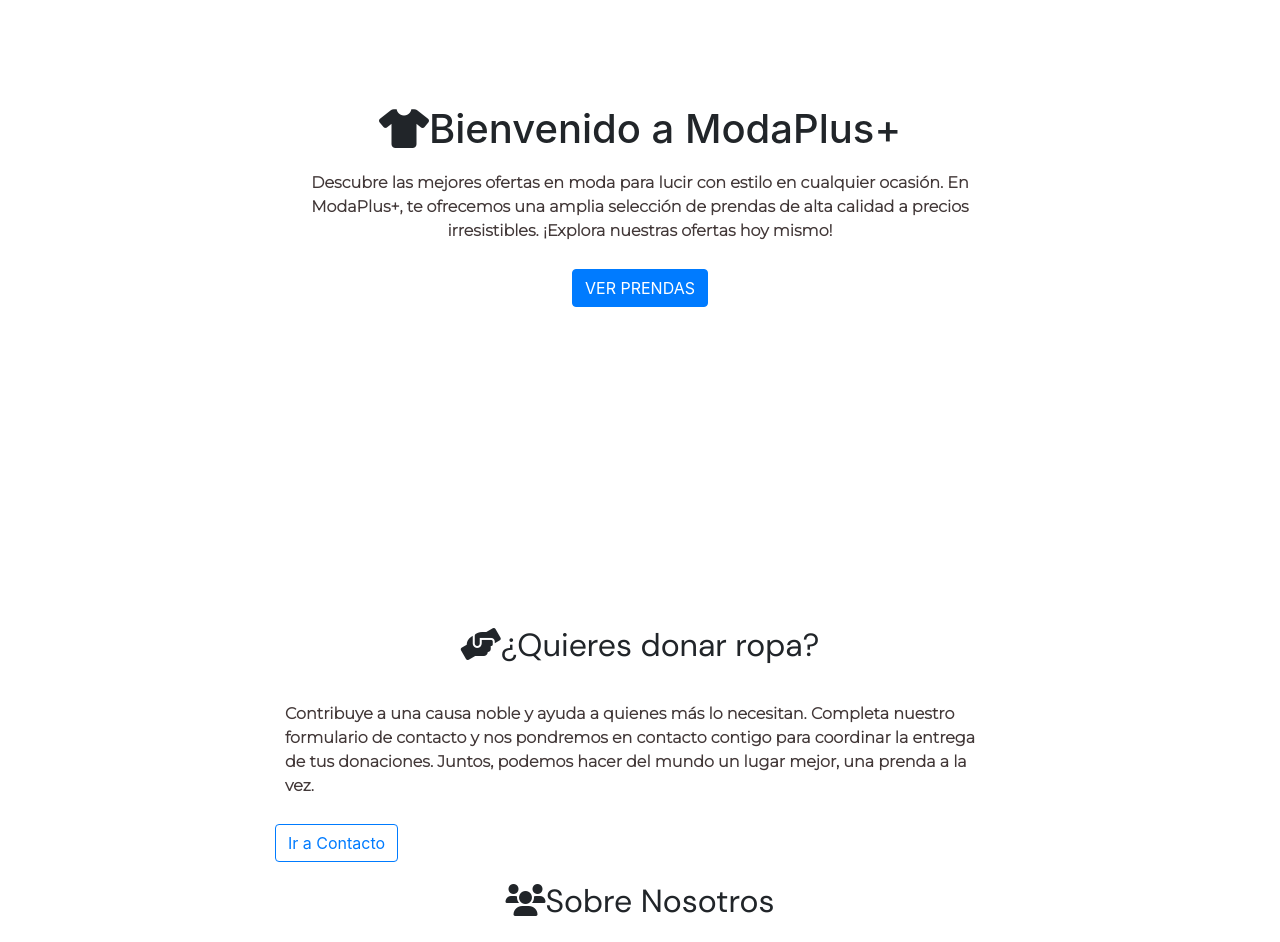
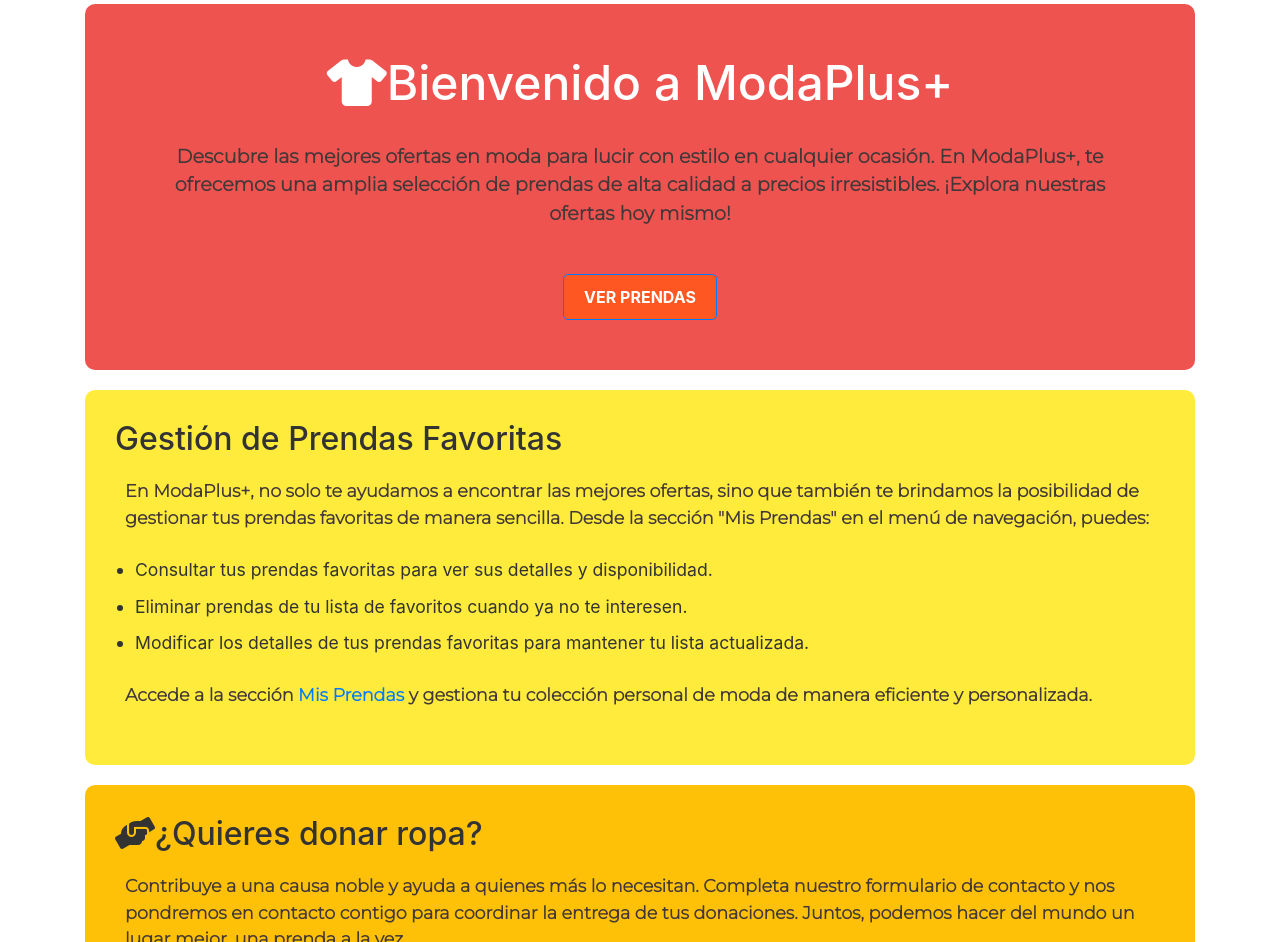
Before and after one commit to JonathanJM-cba/Proyecto-CAC-Node-Grupo12, a plain HTML site: page index.html in a window 1280 px wide. Shown: the part 894-1836 px from the top of the page. Drawn offline with nearby package versions, Linux system fonts and the light colour scheme; files whose address does not match are found by name.

Commit message:
Agregando css a inicio, sin terminar

```diff
--- a/css/inicio.css
+++ b/css/inicio.css
@@ -0,0 +1,263 @@
+/* Estilos del contenedor */
+.container {
+  width: 100%; /* Ocupa el 100% del ancho disponible */
+  padding-right: 0; /* Elimina el padding derecho */
+  padding-left: 0; /* Elimina el padding izquierdo */
+  margin: 20px auto;
+}
+
+/* Estilos de las secciones */
+.hero,
+.favorites,
+.donate,
+.about {
+  padding: 30px; /* Ajusta el padding para que las secciones tengan espacio */
+}
+/* Estilos de la sección hero */
+
+.hero {
+  background-color: #ef5350; /* Rojo */
+  color: #fff;
+  padding: 50px;
+  border-radius: 10px;
+}
+
+.hero h1 {
+  font-size: 3em;
+  margin-bottom: 20px;
+  animation: fadeInDown 1s ease-out; /* fadeInDown animación */
+}
+
+.hero p {
+  font-size: 1.2em;
+  animation: slideInUp 1s ease-out 0.5s; /* slideInUp animación */
+}
+
+.hero a {
+  display: inline-block;
+  margin-top: 20px;
+  padding: 10px 20px;
+  background-color: #ff5722; /* Naranja */
+  color: #fff;
+  text-decoration: none;
+  border-radius: 5px;
+  font-weight: bold;
+  animation: bounceIn 1s ease-out 1s; /* bounceIn animación */
+}
+
+.hero a:hover {
+  background-color: #e64a19; /* Naranja más oscuro */
+}
+
+/* Estilos de la sección donate */
+.donate {
+  background-color: #ffc107; /* Amarillo */
+  color: #333;
+  padding: 30px;
+  margin-top: 20px;
+  border-radius: 10px;
+  animation: fadeInUp 1s ease-out; /* fadeInUp animación */
+}
+
+.donate h2 {
+  font-size: 2em;
+  margin-bottom: 10px;
+}
+
+.donate p {
+  font-size: 1.1em;
+  animation: slideInRight 1s ease-out 0.5s; /* slideInRight animación */
+}
+
+.donate a {
+  display: inline-block;
+  margin-top: 20px;
+  padding: 10px 20px;
+  background-color: transparent;
+  color: #ff9800; /* Naranja */
+  border: 2px solid #ff9800; /* Naranja */
+  text-decoration: none;
+  border-radius: 5px;
+  font-weight: bold;
+  animation: fadeInRight 1s ease-out 1s; /* fadeInRight animación */
+}
+
+.donate a:hover {
+  background-color: #ff9800; /* Naranja */
+  color: #fff;
+}
+
+/* Estilos de la sección favorites */
+.favorites {
+  background-color: #ffeb3b; /* Amarillo claro */
+  color: #333;
+  padding: 30px;
+  margin-top: 20px;
+  border-radius: 10px;
+  animation: fadeInUp 1s ease-out; /* fadeInUp animación */
+}
+
+.favorites h2 {
+  font-size: 2em;
+  margin-bottom: 10px;
+}
+
+.favorites p,
+.favorites ul {
+  font-size: 1.1em;
+  animation: slideInLeft 1s ease-out 0.5s; /* slideInLeft animación */
+}
+
+.favorites ul {
+  padding-left: 20px;
+}
+
+.favorites ul li {
+  margin-bottom: 10px;
+}
+
+/* Estilos de la sección about */
+.about {
+  background-color: #ffeb3b; /* Amarillo claro */
+  color: #333;
+  padding: 30px;
+  margin-top: 20px;
+  border-radius: 10px;
+  animation: fadeInUp 1s ease-out; /* fadeInUp animación */
+}
+
+.about h2 {
+  font-size: 2em;
+  margin-bottom: 10px;
+}
+
+.about p {
+  font-size: 1.1em;
+  animation: slideInLeft 1s ease-out 0.5s; /* slideInLeft animación */
+}
+
+/* Keyframes de las animaciones */
+@keyframes fadeInDown {
+  from {
+    opacity: 0;
+    transform: translateY(-20px);
+  }
+  to {
+    opacity: 1;
+    transform: translateY(0);
+  }
+}
+
+@keyframes slideInUp {
+  from {
+    opacity: 0;
+    transform: translateY(20px);
+  }
+  to {
+    opacity: 1;
+    transform: translateY(0);
+  }
+}
+
+@keyframes bounceIn {
+  from,
+  20%,
+  40%,
+  60%,
+  80%,
+  to {
+    animation-timing-function: cubic-bezier(0.215, 0.61, 0.355, 1);
+  }
+  0% {
+    opacity: 0;
+    transform: scale3d(0.3, 0.3, 0.3);
+  }
+  20% {
+    transform: scale3d(1.1, 1.1, 1.1);
+  }
+  40% {
+    transform: scale3d(0.9, 0.9, 0.9);
+  }
+  60% {
+    opacity: 1;
+    transform: scale3d(1.03, 1.03, 1.03);
+  }
+  80% {
+    transform: scale3d(0.97, 0.97, 0.97);
+  }
+  to {
+    opacity: 1;
+    transform: scaleX(1);
+  }
+}
+
+@keyframes fadeInUp {
+  from {
+    opacity: 0;
+    transform: translateY(20px);
+  }
+  to {
+    opacity: 1;
+    transform: translateY(0);
+  }
+}
+
+@keyframes slideInRight {
+  from {
+    opacity: 0;
+    transform: translateX(20px);
+  }
+  to {
+    opacity: 1;
+    transform: translateX(0);
+  }
+}
+
+@keyframes fadeInRight {
+  from {
+    opacity: 0;
+    transform: translateX(20px);
+  }
+  to {
+    opacity: 1;
+    transform: translateX(0);
+  }
+}
+
+@keyframes slideInLeft {
+  from {
+    opacity: 0;
+    transform: translateX(-20px);
+  }
+  to {
+    opacity: 1;
+    transform: translateX(0);
+  }
+}
+
+/* Animaciones de AOS */
+[data-aos] {
+  opacity: 0;
+  transition-property: opacity, transform;
+}
+
+[data-aos].aos-animate {
+  opacity: 1;
+}
+
+/* Ajustes adicionales para AOS */
+[data-aos="fade-up"] {
+  transform: translateY(20px);
+}
+
+[data-aos="fade-up"].aos-animate {
+  transform: translateY(0);
+}
+
+[data-aos="fade-in"] {
+  transform: translateY(20px);
+}
+
+[data-aos="fade-in"].aos-animate {
+  transform: translateY(0);
+}
--- a/estilos.css
+++ b/estilos.css
@@ -91,50 +91,6 @@
 .banner__title2 {
   font-size: 50px;
 }
-/*slide sections*/
-.slide {
-  padding-top: 70px;
-  margin: 20px;
-  padding: 20px;
-  display: flex;
-}
-.slide__right {
-  text-align: right;
-  padding: 5px;
-  margin: 5px;
-}
-.slide__left {
-  text-align: left;
-  padding: 5px;
-  margin: 5px;
-}
-.slide__h3 {
-  font-size: 20px;
-  text-decoration: underline;
-  color: rgba(75, 175, 49, 0.74);
-}
-/*info sections*/
-section article h2,
-h2 {
-  font-family: dmsans-regular;
-  color: rgb(18, 114, 61);
-  text-align: center;
-  font-weight: bold;
-  font-size: 40px;
-  padding: 20px;
-}
-.info__clients,
-.info__socialMedia,
-.info__medioambiente {
-  text-align: center;
-}
-
-.info__clients--h2,
-.info__socialMedia--h2 {
-  font-size: 30px;
-  margin: 20px;
-  padding: 20px;
-}
 
 form {
   width: 30rem;
--- a/index.html
+++ b/index.html
@@ -12,6 +12,7 @@
       href="./assets/images/icon-tiendaShop.png"
     />
     <link rel="stylesheet" href="estilos.css" />
+    <link rel="stylesheet" href="css/inicio.css" />
     <!-- Enlace a Bootstrap -->
     <link
       href="https://cdn.jsdelivr.net/npm/bootstrap@5.3.0/dist/css/bootstrap.min.css"
@@ -25,6 +26,10 @@
     <link
       rel="stylesheet"
       href="https://stackpath.bootstrapcdn.com/bootstrap/4.5.2/css/bootstrap.min.css"
+    />
+    <link
+      rel="stylesheet"
+      href="https://cdnjs.cloudflare.com/ajax/libs/aos/2.3.4/aos.css"
     />
     <title>Tienda ModaPlus+</title>
   </head>
@@ -55,9 +60,31 @@
           MODA PARA TODOS LOS CUERPOS, ESTILOS Y TALLAS
         </h2>
       </section>
+      <div class="content-inicio">
+        <div>
+          <img
+            class="logo"
+            src="./assets/images/logo4-tiendaRopa-removebg-transformed.png"
+            alt="logo-modaplus"
+          />
+        </div>
+        <div>
+          <h1 class="title-inicio">MODAPLUS+</h1>
+        </div>
+        <div>
+          <img
+            class="logo"
+            src="./assets/images/logo4-tiendaRopa-removebg-transformed.png"
+            alt="logo-modaplus"
+          />
+        </div>
       <div class="container">
-        <div class="row justify-content-center align-items-center vh-100">
-          <div class="col-md-8 text-center">
+        <div
+          class="row justify-content-center align-items-center"
+          id="hero-section"
+          data-aos="fade-up"
+        >
+          <div class="col-12 text-center">
             <section class="hero">
               <h1><i class="fas fa-tshirt icon"></i>Bienvenido a ModaPlus+</h1>
               <p>
@@ -73,8 +100,44 @@
           </div>
         </div>
 
-        <div class="row justify-content-center">
-          <div class="col-md-8">
+        <div class="row justify-content-center" data-aos="fade-up">
+          <div class="col-md-12">
+            <section class="favorites">
+              <h2>Gestión de Prendas Favoritas</h2>
+              <p>
+                En ModaPlus+, no solo te ayudamos a encontrar las mejores
+                ofertas, sino que también te brindamos la posibilidad de
+                gestionar tus prendas favoritas de manera sencilla. Desde la
+                sección "Mis Prendas" en el menú de navegación, puedes:
+              </p>
+              <ul>
+                <li>
+                  Consultar tus prendas favoritas para ver sus detalles y
+                  disponibilidad.
+                </li>
+                <li>
+                  Eliminar prendas de tu lista de favoritos cuando ya no te
+                  interesen.
+                </li>
+                <li>
+                  Modificar los detalles de tus prendas favoritas para mantener
+                  tu lista actualizada.
+                </li>
+              </ul>
+              <p>
+                Accede a la sección
+                <a href="./pages/misPrendas.html" class="text-primary"
+                  >Mis Prendas</a
+                >
+                y gestiona tu colección personal de moda de manera eficiente y
+                personalizada.
+              </p>
+            </section>
+          </div>
+        </div>
+
+        <div class="row justify-content-center" data-aos="fade-up">
+          <div class="col-md-12">
             <section class="donate">
               <h2>
                 <i class="fas fa-hands-helping icon"></i>¿Quieres donar ropa?
@@ -93,8 +156,8 @@
           </div>
         </div>
 
-        <div class="row justify-content-center">
-          <div class="col-md-8">
+        <div class="row justify-content-center" data-aos="fade-up">
+          <div class="col-md-12">
             <section class="about">
               <h2><i class="fas fa-users icon"></i>Sobre Nosotros</h2>
               <p>
@@ -182,5 +245,20 @@
     <script src="https://code.jquery.com/jquery-3.5.1.slim.min.js"></script>
     <script src="https://cdn.jsdelivr.net/npm/@popperjs/core@2.5.4/dist/umd/popper.min.js"></script>
     <script src="https://stackpath.bootstrapcdn.com/bootstrap/4.5.2/js/bootstrap.min.js"></script>
+    <script src="https://cdnjs.cloudflare.com/ajax/libs/aos/2.3.4/aos.js"></script>
+    <script>
+      AOS.init({
+        duration: 1200, // Duración de la animación en ms
+        offset: 200, // Desplazamiento desde el que comenzar la animación
+        once: false, // Si quieres que la animación se ejecute cada vez que el elemento entre en la vista
+      });
+    </script>
+    <script>
+      // Hacer foco en el div de la primera sección al cargar la página
+      window.onload = function () {
+        var heroSection = document.getElementById("hero-section");
+        heroSection.scrollIntoView({ behavior: "smooth" });
+      };
+    </script>
   </body>
 </html>
```
